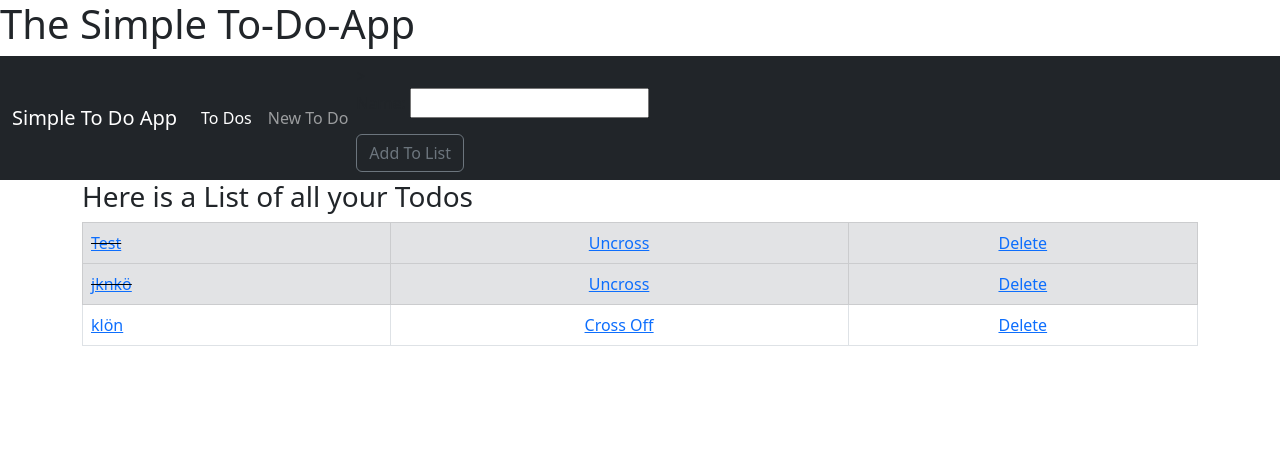
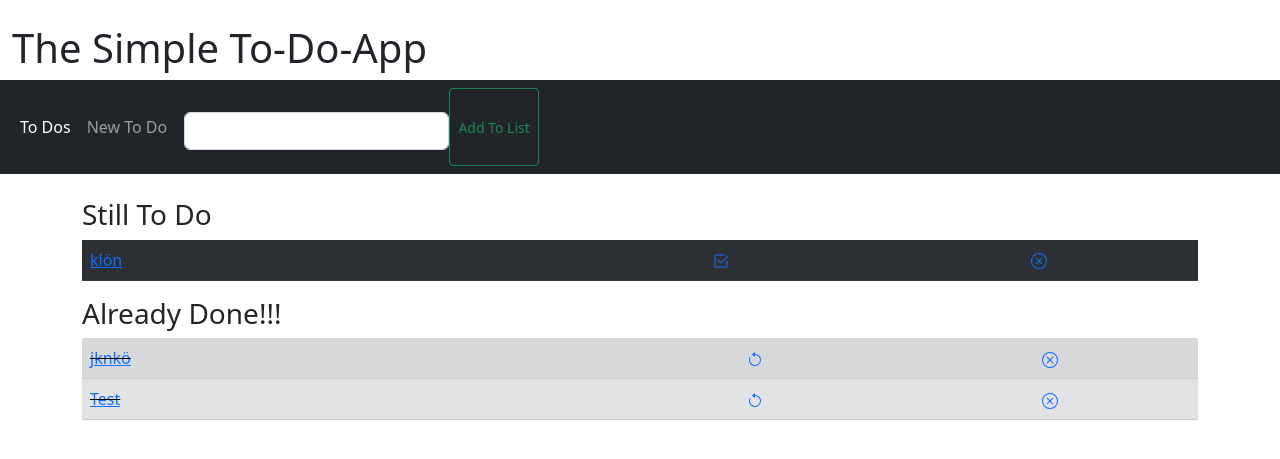
Before and after one commit to abgestoerzt/To-To-App_DJANGO, a Django app: page / in a window 1280 px wide. Shown: the top 459 px of the page. Run offline with Django 3.2, Linux system fonts and the light colour scheme; data comes from the database, SQL or seed files in the repository; both versions use the stored data as it was after the commit; some libraries are stand-ins or nearby versions.

Commit message:
New Style

```diff
--- a/to_do_app/templates/base.html
+++ b/to_do_app/templates/base.html
@@ -13,18 +13,21 @@
   <script src="https://cdn.jsdelivr.net/npm/bootstrap@5.2.0/dist/js/bootstrap.bundle.min.js"
     integrity="sha384-A3rJD856KowSb7dwlZdYEkO39Gagi7vIsF0jrRAoQmDKKtQBHUuLZ9AsSv4jD4Xa"
     crossorigin="anonymous"></script>
+  <link rel="stylesheet" href="https://cdn.jsdelivr.net/npm/bootstrap-icons@1.9.1/font/bootstrap-icons.css">
 </head>
 
 <body>
 
-  <h1>The Simple To-Do-App</h1>
-
+  <div class="container-fluid">
+    <br>
+    <h1>The Simple To-Do-App</h1>
+  </div>
 
 
 
   <nav class="navbar navbar-expand-lg navbar-dark bg-dark">
     <div class="container-fluid">
-      <a class="navbar-brand" href="#">Simple To Do App</a>
+
       <button class="navbar-toggler" type="button" data-bs-toggle="collapse" data-bs-target="#navbarNav"
         aria-controls="navbarNav" aria-expanded="false" aria-label="Toggle navigation">
         <span class="navbar-toggler-icon"></span>
@@ -40,17 +43,22 @@
 
 
         </ul>
-        <form class="form-inline my-2 my-lg-0" method="POST" action="{% url 'to-dos:create' %}">>
+        <form class="d-flex" method="POST" action="{% url 'to-dos:create' %}">>
+
           {% csrf_token %}
           {{ form.as_p }}
 
-          <button class="btn btn-outline-secondary my-2 my-sm-0" type="submit">Add To List</button>
+          <button class="btn btn-outline-success btn-sm" type="submit">Add To List</button>
         </form>
+
+
 
 
       </div>
     </div>
   </nav>
+
+  <br>
 
   {% block content %}
 
--- a/to_do_app/to_dos/forms.py
+++ b/to_do_app/to_dos/forms.py
@@ -6,3 +6,7 @@ class ToDoForm(forms.ModelForm):
     class Meta:
         model = To_Do
         fields = ["name"]
+
+        widgets = {
+            "name": forms.TextInput(attrs={'class': 'form-control me-2'}),
+        }
--- a/to_do_app/to_dos/models.py
+++ b/to_do_app/to_dos/models.py
@@ -8,6 +8,7 @@ from django.db import models
 class To_Do(models.Model):
     name = models.CharField(max_length=255)
     is_done = models.BooleanField(default=False)
+    created_at = models.DateTimeField(auto_now=True)
 
     def __str__(self):
         return self.name
--- a/to_do_app/to_dos/templates/to_dos/to_do_list.html
+++ b/to_do_app/to_dos/templates/to_dos/to_do_list.html
@@ -3,26 +3,75 @@
 {% load static %}
 
 <div class="container">
-    <h3>Here is a List of all your Todos</h3>
+	<h3>Still To Do</h3>
 
 	{% if AllToDos %}
-	<table class="table table-bordered">
+
+
+	<table class="table table-dark table-striped">
+
+		{% for to_do in AllToDos %}
+		{% if not to_do.is_done %}
+
+
+
+		<tr>
+			<td><a href="{% url 'to-dos:update' pk=to_do.pk %}">{{ to_do.name }}</a></td>
+			<td>
+				<center><a href="{% url 'to-dos:cross_off' to_do.id %}"><svg xmlns="http://www.w3.org/2000/svg"
+							width="16" height="16" fill="currentColor" class="bi bi-check2-square" viewBox="0 0 16 16">
+							<path
+								d="M3 14.5A1.5 1.5 0 0 1 1.5 13V3A1.5 1.5 0 0 1 3 1.5h8a.5.5 0 0 1 0 1H3a.5.5 0 0 0-.5.5v10a.5.5 0 0 0 .5.5h10a.5.5 0 0 0 .5-.5V8a.5.5 0 0 1 1 0v5a1.5 1.5 0 0 1-1.5 1.5H3z" />
+							<path
+								d="m8.354 10.354 7-7a.5.5 0 0 0-.708-.708L8 9.293 5.354 6.646a.5.5 0 1 0-.708.708l3 3a.5.5 0 0 0 .708 0z" />
+						</svg></a></center>
+			</td>
+			<td>
+				<center><a href="{% url 'to-dos:delete' pk=to_do.pk %}"><svg xmlns="http://www.w3.org/2000/svg"
+							width="16" height="16" fill="currentColor" class="bi bi-x-circle" viewBox="0 0 16 16">
+							<path d="M8 15A7 7 0 1 1 8 1a7 7 0 0 1 0 14zm0 1A8 8 0 1 0 8 0a8 8 0 0 0 0 16z" />
+							<path
+								d="M4.646 4.646a.5.5 0 0 1 .708 0L8 7.293l2.646-2.647a.5.5 0 0 1 .708.708L8.707 8l2.647 2.646a.5.5 0 0 1-.708.708L8 8.707l-2.646 2.647a.5.5 0 0 1-.708-.708L7.293 8 4.646 5.354a.5.5 0 0 1 0-.708z" />
+						</svg></a></center>
+			</td>
+		</tr>
+		{% endif %}
+		{% endfor %}
+
+
+	</table>
+
+
+
+
+	<h3>Already Done!!!</h3>
+	<table class="table table-success table-striped">
 		{% for to_do in AllToDos %}
 		{% if to_do.is_done %}
 		<tr class="table-secondary">
 			<td class="striker"><a href="{% url 'to-dos:update' pk=to_do.pk %}">{{ to_do.name }}</a></td>
-					<td><center><a href="{% url 'to-dos:uncross' to_do.id %}">Uncross</a></center></td>
-					<td><center><a href="{% url 'to-dos:delete' pk=to_do.pk %}">Delete</a></center></td>
-				</tr>
-			{% else %}
-				<tr>
-					<td><a href="{% url 'to-dos:update' pk=to_do.pk %}">{{ to_do.name }}</a></td>
-					<td><center><a href="{% url 'to-dos:cross_off' to_do.id %}">Cross Off</a></center></td>
-					<td><center><a href="{% url 'to-dos:delete' pk=to_do.pk %}">Delete</a></center></td>
+			<td>
+				<center><a href="{% url 'to-dos:uncross' to_do.id %}"><svg xmlns="http://www.w3.org/2000/svg" width="16"
+							height="16" fill="currentColor" class="bi bi-arrow-counterclockwise" viewBox="0 0 16 16">
+							<path fill-rule="evenodd"
+								d="M8 3a5 5 0 1 1-4.546 2.914.5.5 0 0 0-.908-.417A6 6 0 1 0 8 2v1z" />
+							<path
+								d="M8 4.466V.534a.25.25 0 0 0-.41-.192L5.23 2.308a.25.25 0 0 0 0 .384l2.36 1.966A.25.25 0 0 0 8 4.466z" />
+						</svg></a></center>
+			</td>
+			<td>
+				<center><a href="{% url 'to-dos:delete' pk=to_do.pk %}"><svg xmlns="http://www.w3.org/2000/svg"
+							width="16" height="16" fill="currentColor" class="bi bi-x-circle" viewBox="0 0 16 16">
+							<path d="M8 15A7 7 0 1 1 8 1a7 7 0 0 1 0 14zm0 1A8 8 0 1 0 8 0a8 8 0 0 0 0 16z" />
+							<path
+								d="M4.646 4.646a.5.5 0 0 1 .708 0L8 7.293l2.646-2.647a.5.5 0 0 1 .708.708L8.707 8l2.647 2.646a.5.5 0 0 1-.708.708L8 8.707l-2.646 2.647a.5.5 0 0 1-.708-.708L7.293 8 4.646 5.354a.5.5 0 0 1 0-.708z" />
+						</svg></a></center>
+			</td>
 		</tr>
 		{% endif %}
 		{% endfor %}
 	</table>
+
 	{% endif %}
 
 
@@ -32,3 +81,32 @@
 
 
 {% endblock %}
+
+
+{% comment %} {% if AllToDos %}
+<table class="table table-bordered">
+	{% for to_do in AllToDos %}
+	{% if to_do.is_done %}
+	<tr class="table-secondary">
+		<td class="striker"><a href="{% url 'to-dos:update' pk=to_do.pk %}">{{ to_do.name }}</a></td>
+		<td>
+			<center><a href="{% url 'to-dos:uncross' to_do.id %}">Uncross</a></center>
+		</td>
+		<td>
+			<center><a href="{% url 'to-dos:delete' pk=to_do.pk %}">Delete</a></center>
+		</td>
+	</tr>
+	{% else %}
+	<tr>
+		<td><a href="{% url 'to-dos:update' pk=to_do.pk %}">{{ to_do.name }}</a></td>
+		<td>
+			<center><a href="{% url 'to-dos:cross_off' to_do.id %}">Cross Off</a></center>
+		</td>
+		<td>
+			<center><a href="{% url 'to-dos:delete' pk=to_do.pk %}">Delete</a></center>
+		</td>
+	</tr>
+	{% endif %}
+	{% endfor %}
+</table>
+{% endif %} {% endcomment %}
--- a/to_do_app/to_dos/views.py
+++ b/to_do_app/to_dos/views.py
@@ -14,6 +14,7 @@ from .models import To_Do
 class ToDoListView(ListView):
     context_object_name = 'AllToDos'
     model = To_Do
+    ordering = ['-created_at']
 
     def get_context_data(self, **kwargs):
         context = super(ToDoListView, self).get_context_data(**kwargs)
@@ -27,7 +28,7 @@ class ToDoDetailView(DetailView):
 
 class ToDoUpdateView(UpdateView):
     model = To_Do
-    fields = ['name', 'deadline', 'category']
+    fields = ['name']
     template_name_suffix = '_update_form'
     success_url = '/'  # this is not so nice, better use reverse or reverse lazy: https://stackoverflow.com/questions/66262282/how-to-redirect-an-updateview-upon-success
 
```
Also changed, not shown: to_do_app/db.sqlite3, to_do_app/to_dos/migrations/0004_to_do_created_at.py (added). Lines whose indentation alone changed are shown as unchanged.
